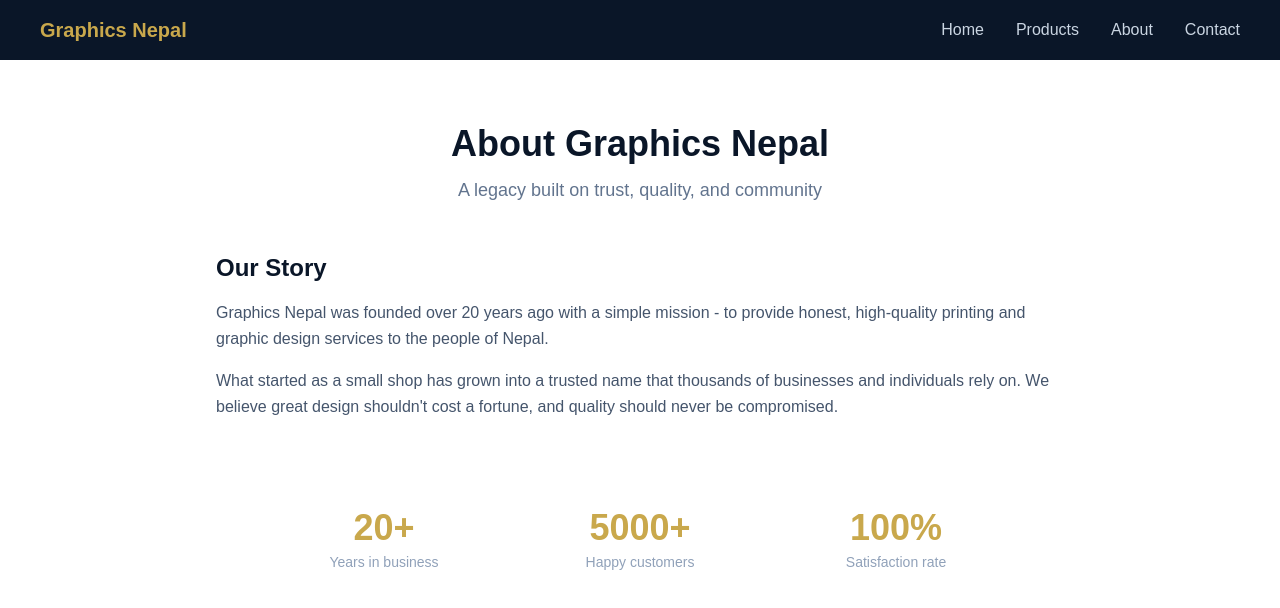
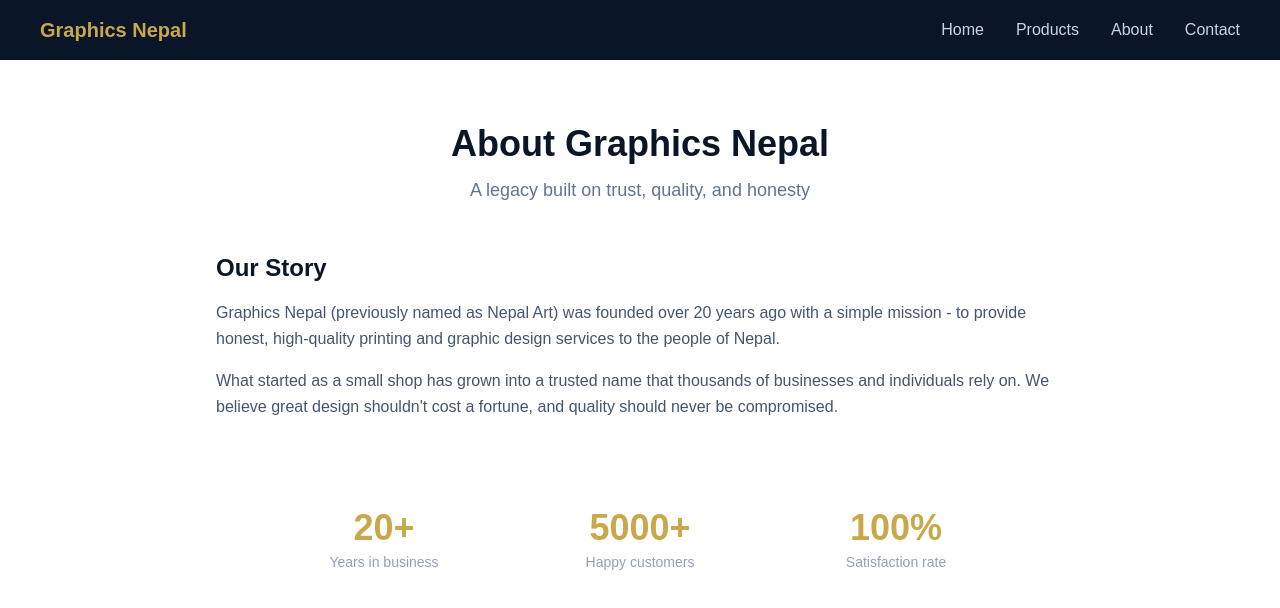
Before and after one commit to Lordwick5/Graphics-Nepal, a Next.js app: page /about in a window 1280 px wide. Shown: the top 608 px of the page. Built offline with nearby package versions, Linux system fonts and the light colour scheme.

Commit message:
updated content in about

```diff
--- a/app/about/page.tsx
+++ b/app/about/page.tsx
@@ -4,15 +4,16 @@ export default function About() {
       {/* Page Header */}
       <div className="text-center mb-12">
         <h1 className="text-4xl font-bold text-[#0a1628] mb-3">About Graphics Nepal</h1>
-        <p className="text-slate-500 text-lg">A legacy built on trust, quality, and community</p>
+        <p className="text-slate-500 text-lg">A legacy built on trust, quality, and honesty</p>
       </div>
 
       {/* Our Story */}
       <div className="mb-12">
         <h2 className="text-2xl font-semibold text-[#0a1628] mb-4">Our Story</h2>
         <p className="text-slate-600 leading-relaxed mb-4">
-          Graphics Nepal was founded over 20 years ago with a simple mission - to provide honest,
-          high-quality printing and graphic design services to the people of Nepal.
+          Graphics Nepal (previously named as Nepal Art) was founded over 20 years ago with a simple
+          mission - to provide honest, high-quality printing and graphic design services to the
+          people of Nepal.
         </p>
         <p className="text-slate-600 leading-relaxed">
           What started as a small shop has grown into a trusted name that thousands of businesses
```
